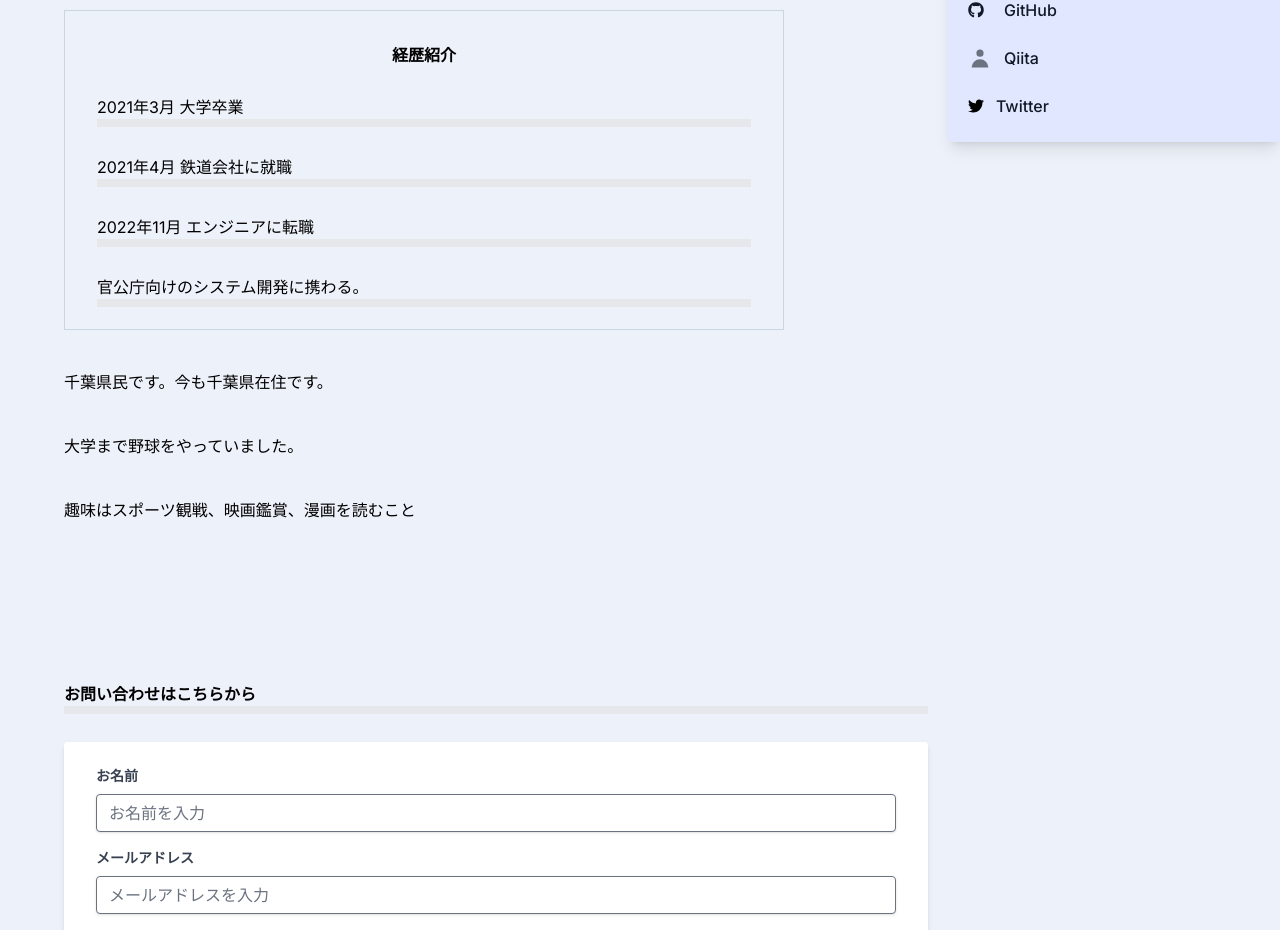
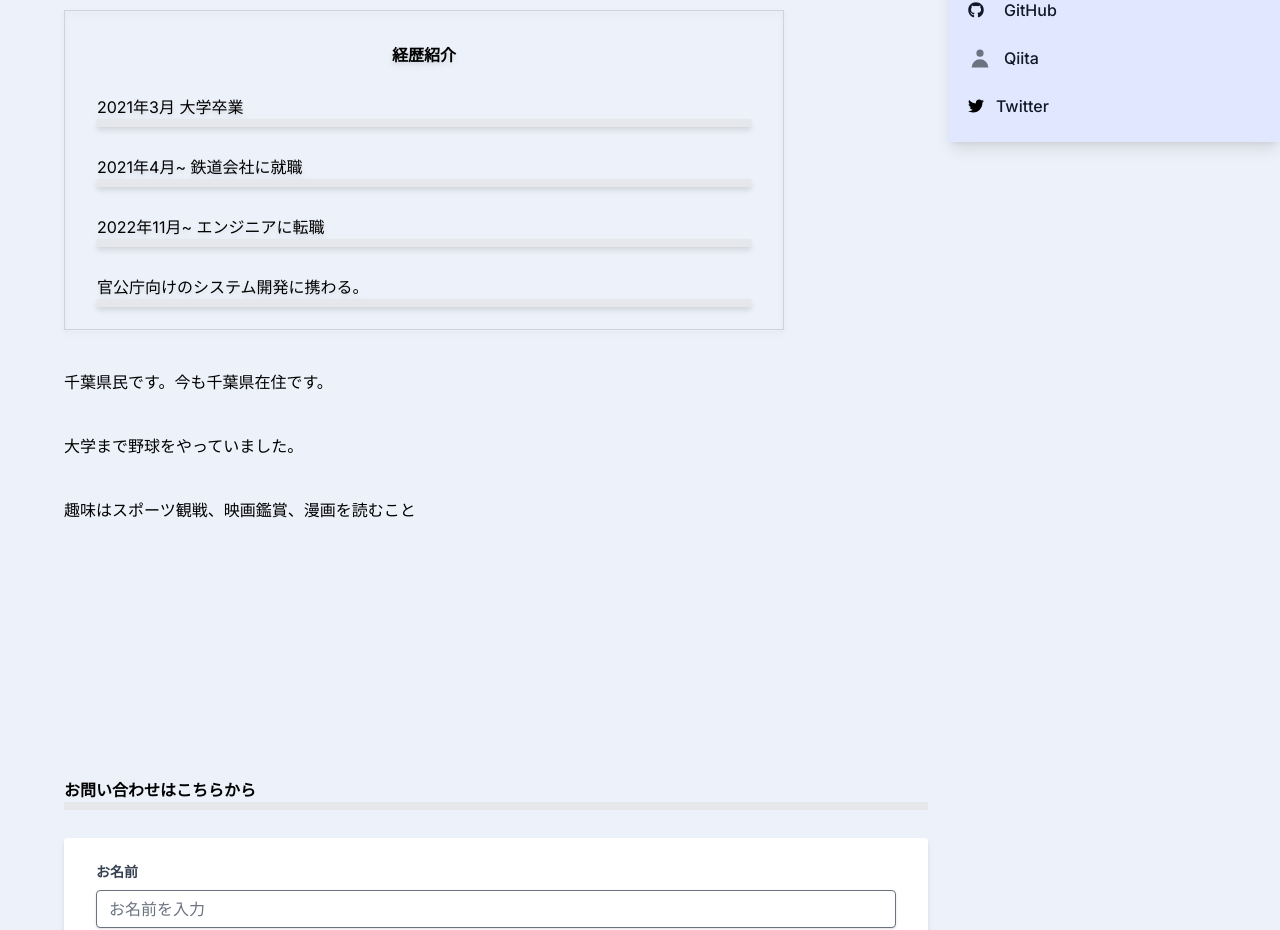
Before and after one commit to hukuryo/Blog-Practice, a Next.js app in the folder next-blog/: page /profile in a window 1280 px wide. Shown: the part 484-1414 px from the top of the page. Built offline with nearby package versions, Linux system fonts and the light colour scheme.

Commit message:
プロフィールのデザインを修正

```diff
--- a/next-blog/app/components/FooterForm.tsx
+++ b/next-blog/app/components/FooterForm.tsx
@@ -3,7 +3,7 @@ import { faGithub, faTwitter } from '@fortawesome/free-brands-svg-icons';
 
 export function Footer() {
     return (
-        <footer className='mt-40 w-full'>
+        <footer className='mt-64 w-full'>
             <p className='font-bold mb-7 border-b-8'>お問い合わせはこちらから</p>
             <div className="max-w-[100%] mx-auto">
                 <form className="bg-white shadow-md rounded px-8 pt-6 pb-8 mb-5">
--- a/next-blog/app/profile/page.tsx
+++ b/next-blog/app/profile/page.tsx
@@ -17,11 +17,11 @@ export default function profile() {
                         <p className="mt-8">このブログでは技術についての記事などを中心に記事を書いています。</p>
                         <p className="mt-8">このページでは自分の経歴を紹介していきます。</p>
                         <div className="mt-32">
-                            <div className="border border-slate-300 h-80 w-5/6 px-8 pt-8 mb-10">
+                            <div className="border border-slate-300 h-80 w-5/6 px-8 pt-8 mb-10 drop-shadow-md">
                                 <h5 className="text-center mb-7 font-bold">経歴紹介</h5>
                                 <p className="mb-7 border-b-8">2021年3月 大学卒業</p>
-                                <p className="mb-7 border-b-8">2021年4月 鉄道会社に就職</p>
-                                <p className="mb-7 border-b-8">2022年11月 エンジニアに転職</p>
+                                <p className="mb-7 border-b-8">2021年4月~ 鉄道会社に就職</p>
+                                <p className="mb-7 border-b-8">2022年11月~ エンジニアに転職</p>
                                 <p className="border-b-8">官公庁向けのシステム開発に携わる。</p>
                             </div>
                             <p className="mb-10">千葉県民です。今も千葉県在住です。</p>
```
